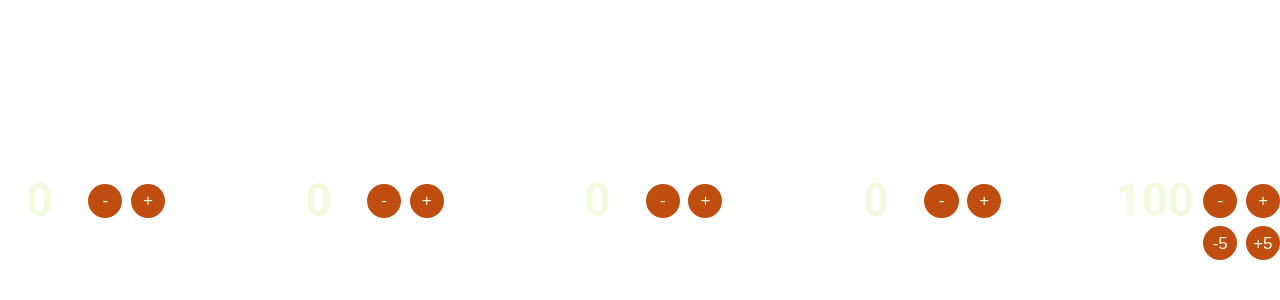
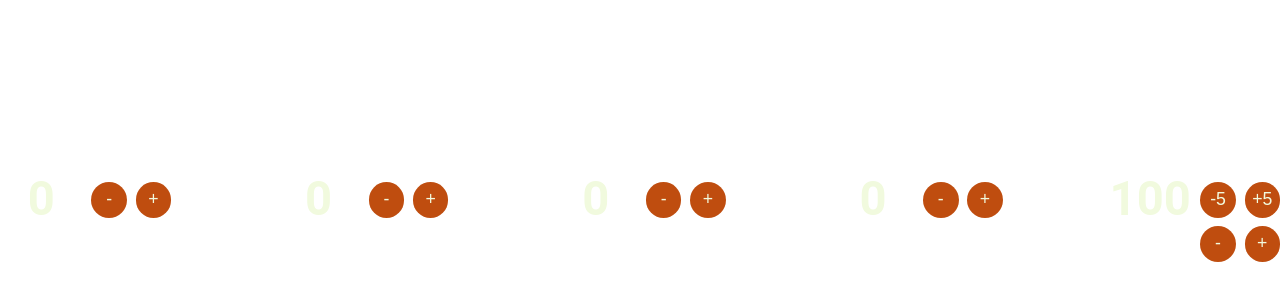
Before and after one commit to meganfitchett-jpg/All-Counters, a plain HTML site: page index.html in a window 1280 px wide. Shown: the part 178-478 px from the top of the page. Drawn offline with Linux system fonts and the light colour scheme.

Commit message:
Update index.html

```diff
--- a/index.html
+++ b/index.html
@@ -6,7 +6,7 @@
     <style>
       :root {
         --c: 29;
-        --g: 20;
+        --g: 18;
         --u: min(calc(100vw / (5 * var(--c) + 4 * var(--g))), 3vh); }
       html, body {
         margin: 0;
@@ -137,7 +137,7 @@
           const row2 = document.createElement('div');
           row2.className = 'row';
           row2.append(makeButton('-5', -5, i, 'five'), makeButton('+5', 5, i, 'five'));
-          controls.append(row2);
+          controls.prepend(row2);
         }
         container.append(counter);
       }
```
